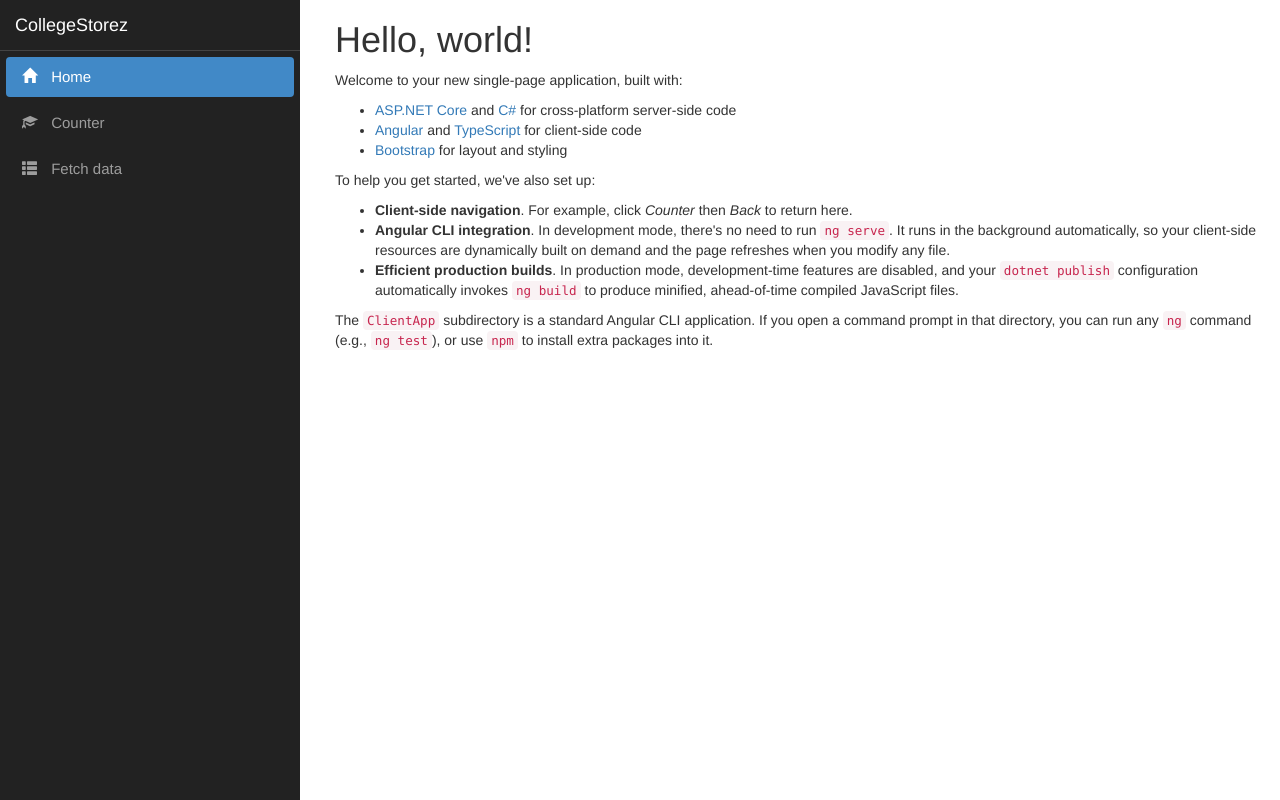
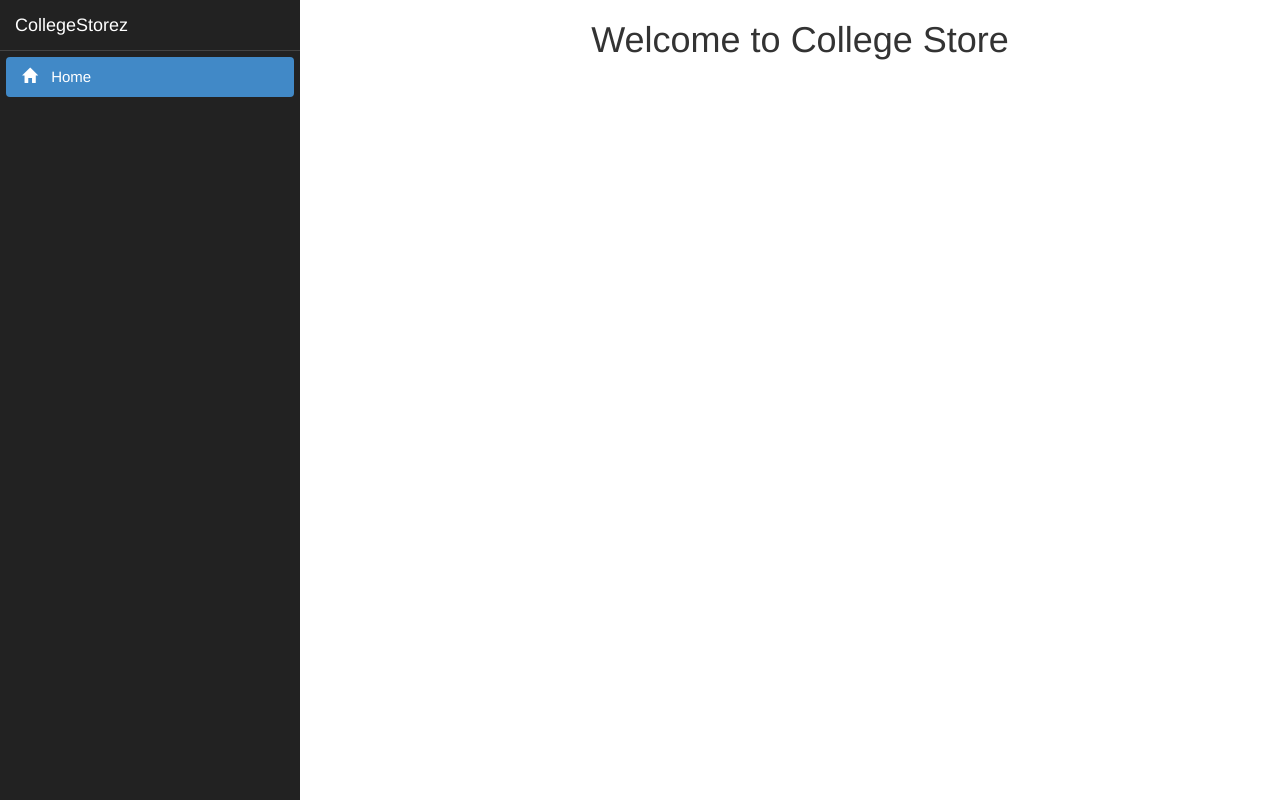
Before and after one commit to ugolole/CollegeStorez, an Angular app in the folder CollegeStorez/ClientApp/: page / in a window 1280 px wide. Built offline with nearby package versions, Linux system fonts and the light colour scheme.

Commit message:
removing files that are not needed and updating the file structure

```diff
--- a/CollegeStorez/ClientApp/src/app/counter/counter.component.html
+++ /dev/null
@@ -1,7 +0,0 @@
-<h1>Counter</h1>
-
-<p>This is a simple example of an Angular component.</p>
-
-<p>Current count: <strong>{{ currentCount }}</strong></p>
-
-<button (click)="incrementCounter()">Increment</button>
--- a/CollegeStorez/ClientApp/src/app/counter/counter.component.ts
+++ /dev/null
@@ -1,13 +0,0 @@
-import { Component } from '@angular/core';
-
-@Component({
-  selector: 'app-counter-component',
-  templateUrl: './counter.component.html'
-})
-export class CounterComponent {
-  public currentCount = 0;
-
-  public incrementCounter() {
-    this.currentCount++;
-  }
-}
--- a/CollegeStorez/ClientApp/src/app/fetch-data/fetch-data.component.html
+++ /dev/null
@@ -1,24 +0,0 @@
-<h1>Weather forecast</h1>
-
-<p>This component demonstrates fetching data from the server.</p>
-
-<p *ngIf="!forecasts"><em>Loading...</em></p>
-
-<table class='table' *ngIf="forecasts">
-  <thead>
-    <tr>
-      <th>Date</th>
-      <th>Temp. (C)</th>
-      <th>Temp. (F)</th>
-      <th>Summary</th>
-    </tr>
-  </thead>
-  <tbody>
-    <tr *ngFor="let forecast of forecasts">
-      <td>{{ forecast.dateFormatted }}</td>
-      <td>{{ forecast.temperatureC }}</td>
-      <td>{{ forecast.temperatureF }}</td>
-      <td>{{ forecast.summary }}</td>
-    </tr>
-  </tbody>
-</table>
--- a/CollegeStorez/ClientApp/src/app/fetch-data/fetch-data.component.ts
+++ /dev/null
@@ -1,23 +0,0 @@
-import { Component, Inject } from '@angular/core';
-import { HttpClient } from '@angular/common/http';
-
-@Component({
-  selector: 'app-fetch-data',
-  templateUrl: './fetch-data.component.html'
-})
-export class FetchDataComponent {
-  public forecasts: WeatherForecast[];
-
-  constructor(http: HttpClient, @Inject('BASE_URL') baseUrl: string) {
-    http.get<WeatherForecast[]>(baseUrl + 'api/SampleData/WeatherForecasts').subscribe(result => {
-      this.forecasts = result;
-    }, error => console.error(error));
-  }
-}
-
-interface WeatherForecast {
-  dateFormatted: string;
-  temperatureC: number;
-  temperatureF: number;
-  summary: string;
-}
--- /dev/null
+++ b/CollegeStorez/ClientApp/src/app/home/home.component.css
@@ -0,0 +1,3 @@
+.home{
+  text-align: center;
+}
--- a/CollegeStorez/ClientApp/src/app/home/home.component.html
+++ b/CollegeStorez/ClientApp/src/app/home/home.component.html
@@ -1,14 +1 @@
-<h1>Hello, world!</h1>
-<p>Welcome to your new single-page application, built with:</p>
-<ul>
-  <li><a href='https://get.asp.net/'>ASP.NET Core</a> and <a href='https://msdn.microsoft.com/en-us/library/67ef8sbd.aspx'>C#</a> for cross-platform server-side code</li>
-  <li><a href='https://angular.io/'>Angular</a> and <a href='http://www.typescriptlang.org/'>TypeScript</a> for client-side code</li>
-  <li><a href='http://getbootstrap.com/'>Bootstrap</a> for layout and styling</li>
-</ul>
-<p>To help you get started, we've also set up:</p>
-<ul>
-  <li><strong>Client-side navigation</strong>. For example, click <em>Counter</em> then <em>Back</em> to return here.</li>
-  <li><strong>Angular CLI integration</strong>. In development mode, there's no need to run <code>ng serve</code>. It runs in the background automatically, so your client-side resources are dynamically built on demand and the page refreshes when you modify any file.</li>
-  <li><strong>Efficient production builds</strong>. In production mode, development-time features are disabled, and your <code>dotnet publish</code> configuration automatically invokes <code>ng build</code> to produce minified, ahead-of-time compiled JavaScript files.</li>
-</ul>
-<p>The <code>ClientApp</code> subdirectory is a standard Angular CLI application. If you open a command prompt in that directory, you can run any <code>ng</code> command (e.g., <code>ng test</code>), or use <code>npm</code> to install extra packages into it.</p>
+<h1 class="home">Welcome to College Store</h1>
--- a/CollegeStorez/ClientApp/src/app/home/home.component.ts
+++ b/CollegeStorez/ClientApp/src/app/home/home.component.ts
@@ -3,6 +3,7 @@ import { Component } from '@angular/core';
 @Component({
   selector: 'app-home',
   templateUrl: './home.component.html',
+  styleUrls: ['./home.component.css']
 })
 export class HomeComponent {
 }
--- a/CollegeStorez/ClientApp/src/app/nav-menu/nav-menu.component.html
+++ b/CollegeStorez/ClientApp/src/app/nav-menu/nav-menu.component.html
@@ -17,16 +17,7 @@
                         <span class='glyphicon glyphicon-home'></span> Home
                     </a>
                 </li>
-                <li [routerLinkActive]='["link-active"]'>
-                    <a [routerLink]='["/counter"]' (click)='collapse()'>
-                        <span class='glyphicon glyphicon-education'></span> Counter
-                    </a>
-                </li>
-                <li [routerLinkActive]='["link-active"]'>
-                    <a [routerLink]='["/fetch-data"]' (click)='collapse()'>
-                        <span class='glyphicon glyphicon-th-list'></span> Fetch data
-                    </a>
-                </li>
+
             </ul>
         </div>
     </div>
```
Also changed, not shown: CollegeStorez/ClientApp/src/app/app.module.ts (+1 -6 lines), 1 other file (tests, documents, lock files or other folders).
